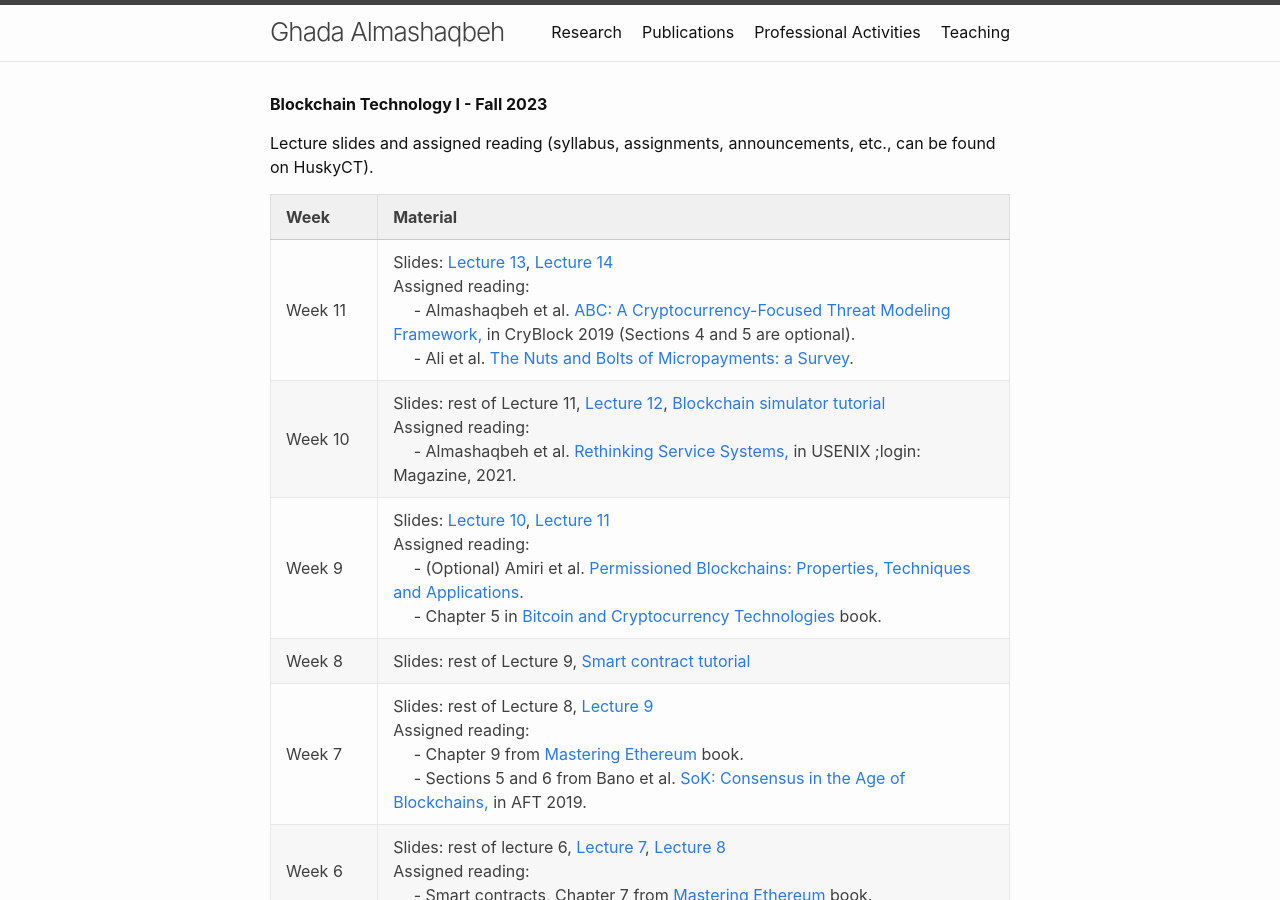
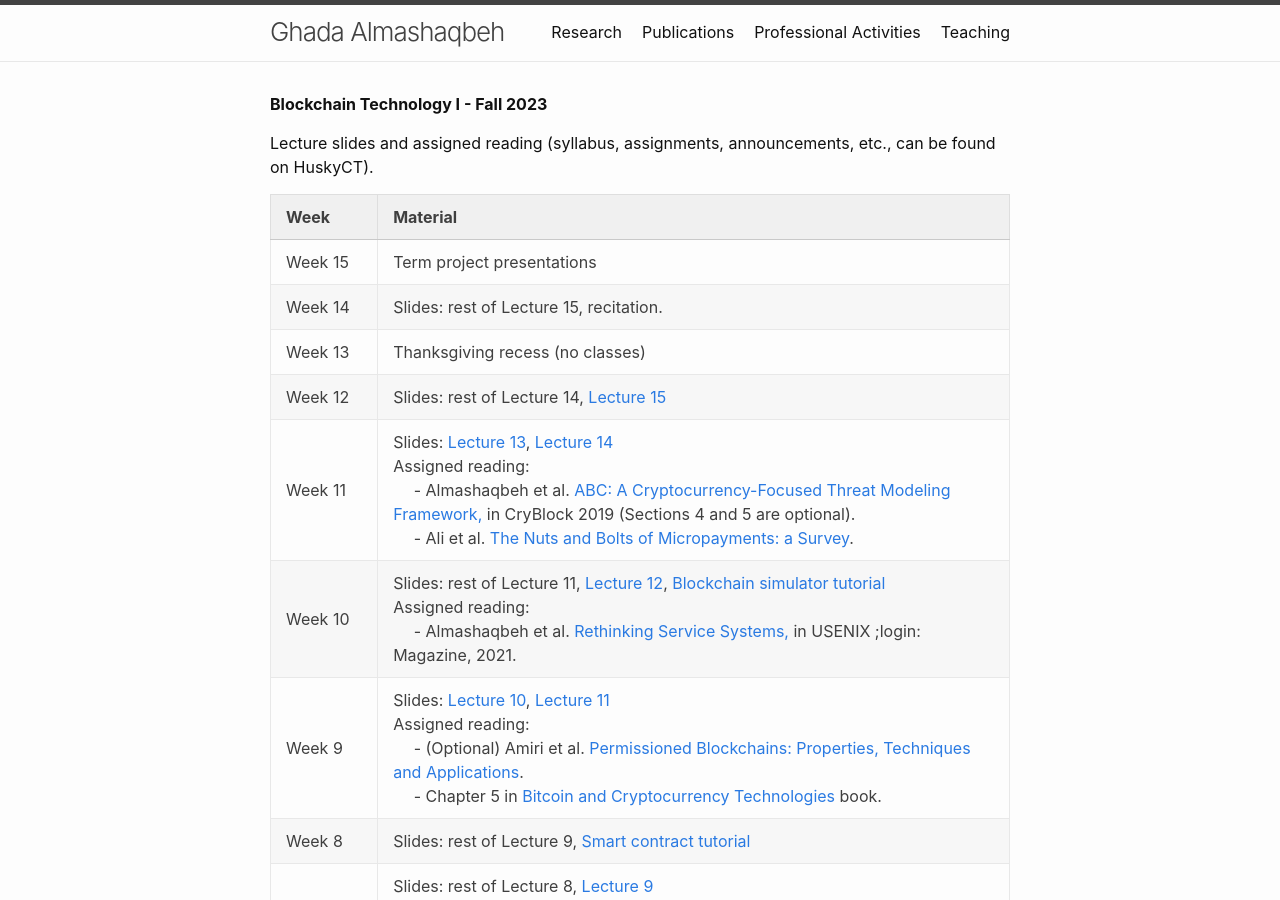
Before and after one commit to GhadaAlmashaqbeh/GhadaAlmashaqbeh.github.io, a Jekyll site: the page built from courses/blockchain-technology-f2023/index.md, in a window 1280 px wide and 900 px high. Built offline with Jekyll 4.4.1, drawn with Linux system fonts in a browser that asks for light colours.

Commit message:
add lectures

```diff
--- a/courses/blockchain-technology-f2023/index.md
+++ b/courses/blockchain-technology-f2023/index.md
@@ -8,6 +8,10 @@ Lecture slides and assigned reading (syllabus, assignments, announcements, etc.,
 
 | Week&emsp;&emsp;| Material           |
 |----------|--------------------|
+| Week 15 | Term project presentations |
+| Week 14 | Slides: rest of Lecture 15, recitation. |
+| Week 13 | Thanksgiving recess (no classes)|
+| Week 12 | Slides: rest of Lecture 14, [Lecture 15](./lecture15.pdf)|
 | Week 11 | Slides: [Lecture 13](./lecture13.pdf), [Lecture 14](./lecture14.pdf) <br/> Assigned reading: <br/>&emsp; - Almashaqbeh et al. [ABC: A Cryptocurrency-Focused Threat Modeling Framework,](https://arxiv.org/pdf/1903.03422.pdf) in CryBlock 2019 (Sections 4 and 5 are optional). <br/> &emsp; - Ali et al. [The Nuts and Bolts of Micropayments: a Survey](https://arxiv.org/pdf/1710.02964.pdf).|
 | Week 10 | Slides: rest of Lecture 11, [Lecture 12](./lecture12.pdf), [Blockchain simulator tutorial](./tutorialvis.pdf) <br/> Assigned reading: <br/>&emsp; - Almashaqbeh et al. [Rethinking Service Systems,](https://www.usenix.org/publications/loginonline/rethinking-service-systems) in USENIX ;login: Magazine, 2021. |
 | Week 9 | Slides: [Lecture 10](./lecture10.pdf), [Lecture 11](./lecture11.pdf) <br/> Assigned reading: <br/> &emsp; - (Optional) Amiri et al. [Permissioned Blockchains: Properties, Techniques and Applications](https://www.seas.upenn.edu/~mjamiri/papers/permissionedblockchains.pdf).<br/> &emsp; - Chapter 5 in [Bitcoin and Cryptocurrency Technologies](https://github.com/bitcoinbook/bitcoinbook/blob/develop/book.asciidoc) book.  |
```
Also changed, not shown: 3 other files.
